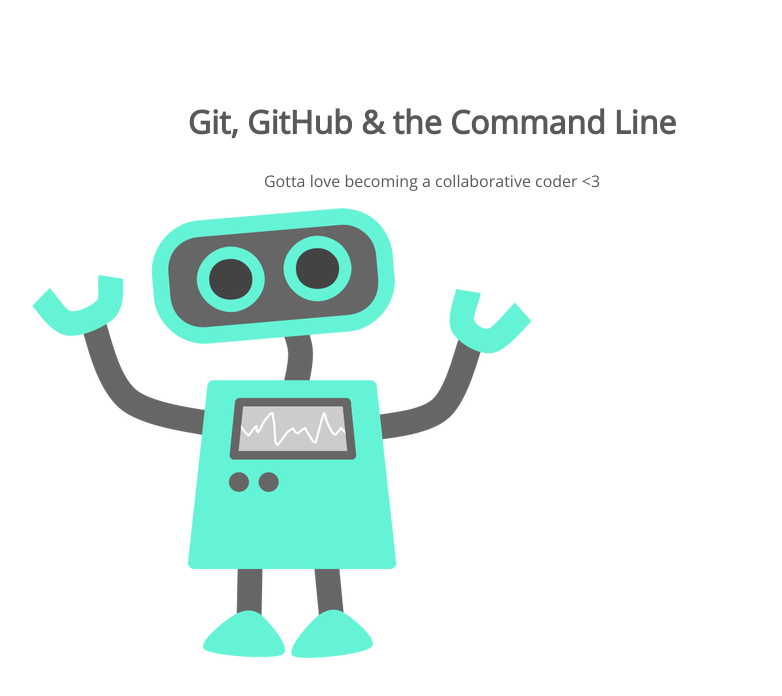
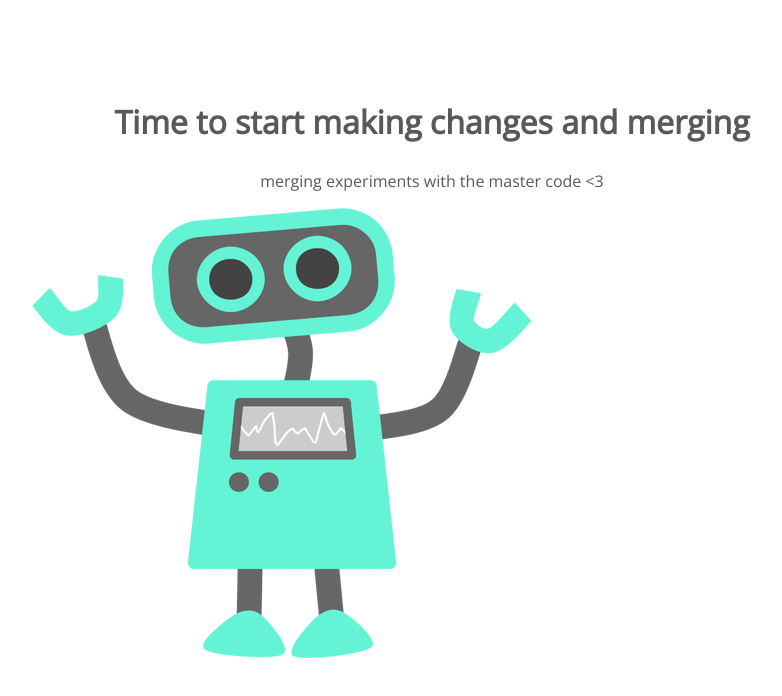
Before and after one commit to suesued/105-project, a plain HTML site: page index.html in a window 1280 px wide. Shown: the whole page, without its empty margins (208-990 px from the left). Drawn offline with nearby package versions, Linux system fonts and the light colour scheme.

Commit message:
merging experiments with master

```diff
--- a/index.html
+++ b/index.html
@@ -8,8 +8,8 @@
 </head>
 <body>
 	<section>
-		<h1>Git, GitHub & the Command Line</h1>
-		<p>Gotta love becoming a collaborative coder <3</p>
+		<h1>Time to start making changes and merging</h1>
+		<p>merging experiments with the master code <3</p>
 		<img src="img/happy-blue-robot.png">
 	</section>
 </body>
```
